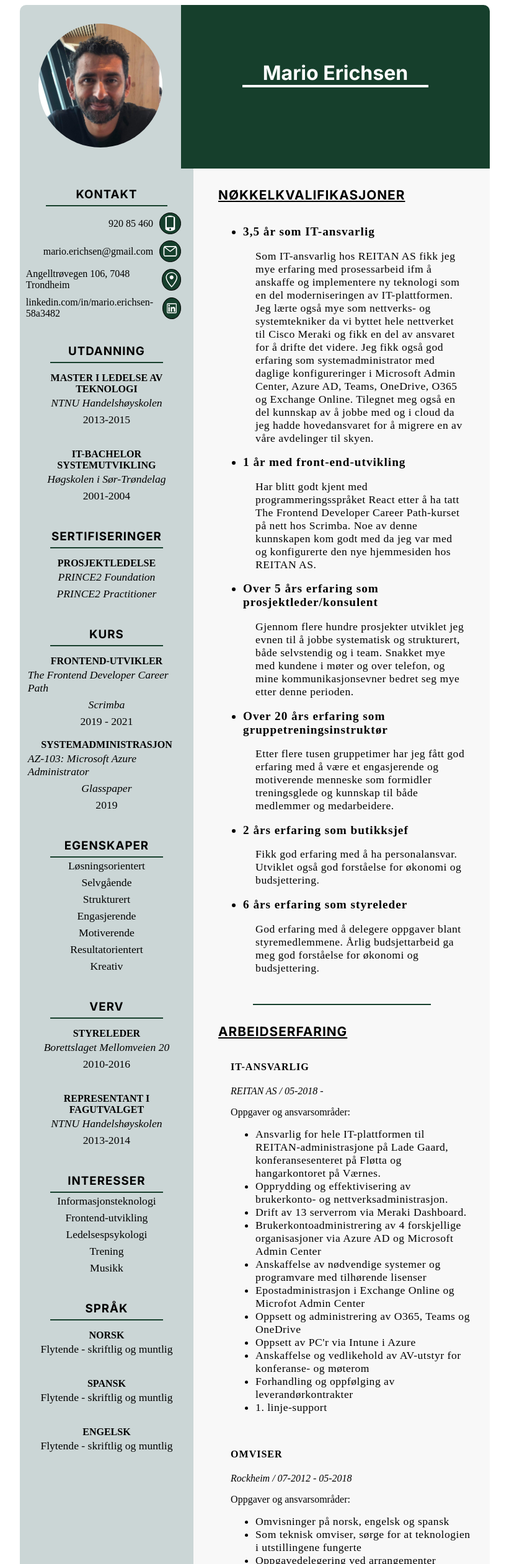
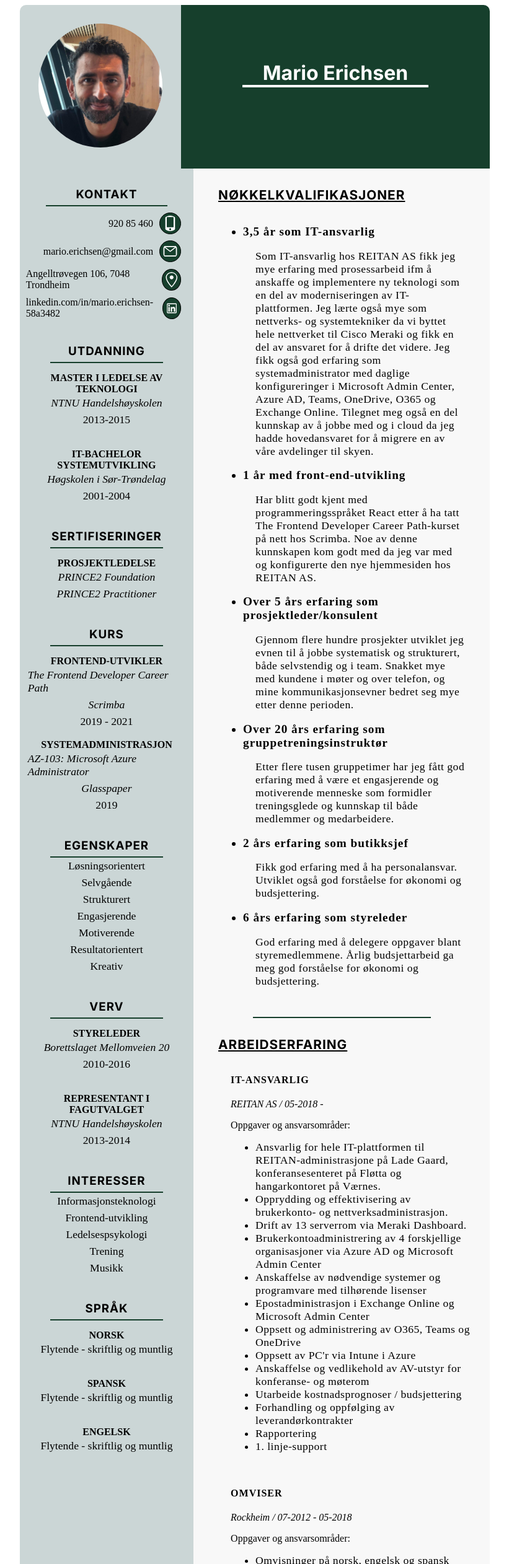
Before and after one commit to Marq-E/MinCV, a React (Create React App) app: page / in a window 1280 px wide. Shown: the top 2524 px of the page at 62% size, without its empty margins (229-1050 px from the left). Built offline with nearby package versions, Linux system fonts and the light colour scheme; a web font is replaced by a local one.

Commit message:
La til arbeidserfaring

```diff
--- a/src/components/KeyQualifications.js
+++ b/src/components/KeyQualifications.js
@@ -7,7 +7,7 @@ export default function KeyQualifications() {
                 <h3 className="key-info-title">NØKKELKVALIFIKASJONER</h3>
                 <ul className="key-info-list">
                     <li className="key-info-list-element">3,5 år som IT-ansvarlig</li>
-                        <p className="key-text">Som IT-ansvarlig hos REITAN AS fikk jeg mye erfaring med prosessarbeid ifm å anskaffe og implementere ny teknologi som en del moderniseringen av IT-plattformen.
+                        <p className="key-text">Som IT-ansvarlig hos REITAN AS fikk jeg mye erfaring med prosessarbeid ifm å anskaffe og implementere ny teknologi som en del av moderniseringen av IT-plattformen.
                         Jeg lærte også mye som nettverks- og systemtekniker da vi byttet hele nettverket til Cisco Meraki og fikk en del av ansvaret for å drifte det videre.
                         Jeg fikk også god erfaring som systemadministrator med daglige konfigureringer i Microsoft Admin Center, Azure AD, Teams, OneDrive, O365 og Exchange Online.
                         Tilegnet meg også en del kunnskap av å jobbe med og i cloud da jeg hadde hovedansvaret for å migrere en av våre avdelinger til skyen.</p>
--- a/src/components/WorkExperience.js
+++ b/src/components/WorkExperience.js
@@ -15,11 +15,13 @@ export default function WorkExperience() {
                         <li>Drift av 13 serverrom via Meraki Dashboard.</li>
                         <li>Brukerkontoadministrering av 4 forskjellige organisasjoner via Azure AD og Microsoft Admin Center</li>
                         <li>Anskaffelse av nødvendige systemer og programvare med tilhørende lisenser</li>
-                        <li>Epostadministrasjon i Exchange Online og Microfot Admin Center</li>
+                        <li>Epostadministrasjon i Exchange Online og Microsoft Admin Center</li>
                         <li>Oppsett og administrering av O365, Teams og OneDrive</li>
                         <li>Oppsett av PC'r via Intune i Azure</li>
                         <li>Anskaffelse og vedlikehold av AV-utstyr for konferanse- og møterom</li>
+                        <li>Utarbeide kostnadsprognoser / budsjettering</li>
                         <li>Forhandling og oppfølging av leverandørkontrakter</li>
+                        <li>Rapportering</li>
                         <li>1. linje-support</li>
                     </ul>
                 </div>
```
